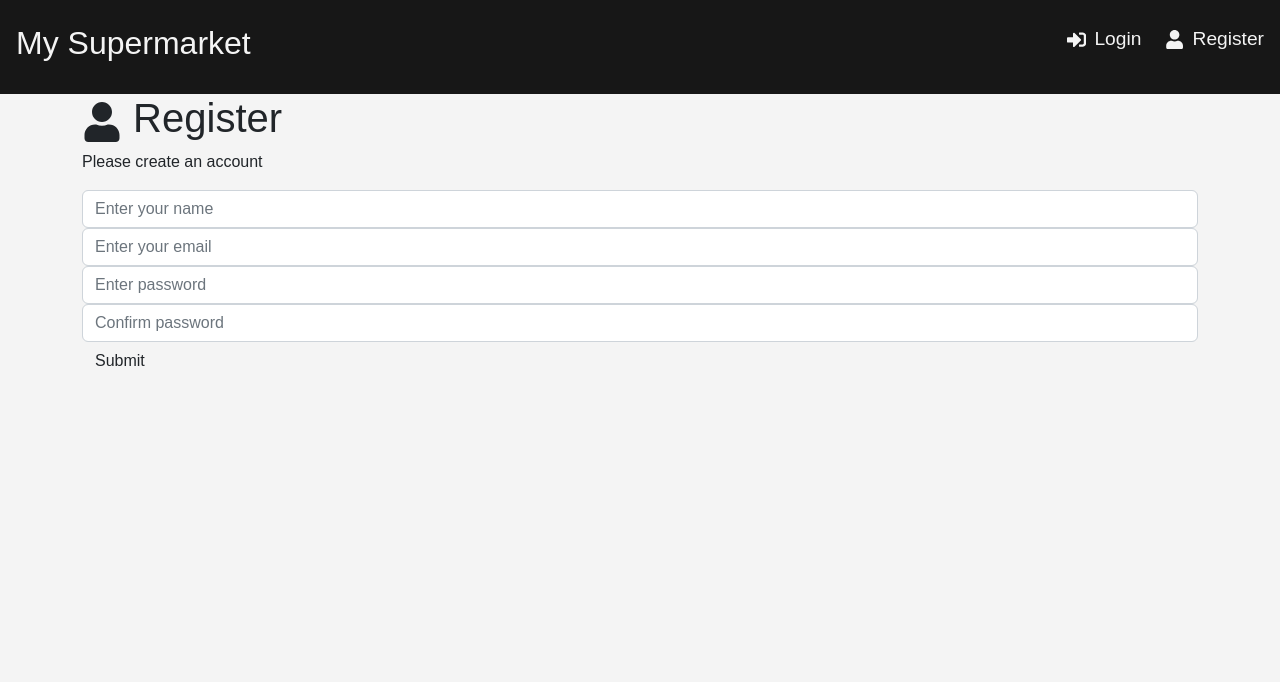
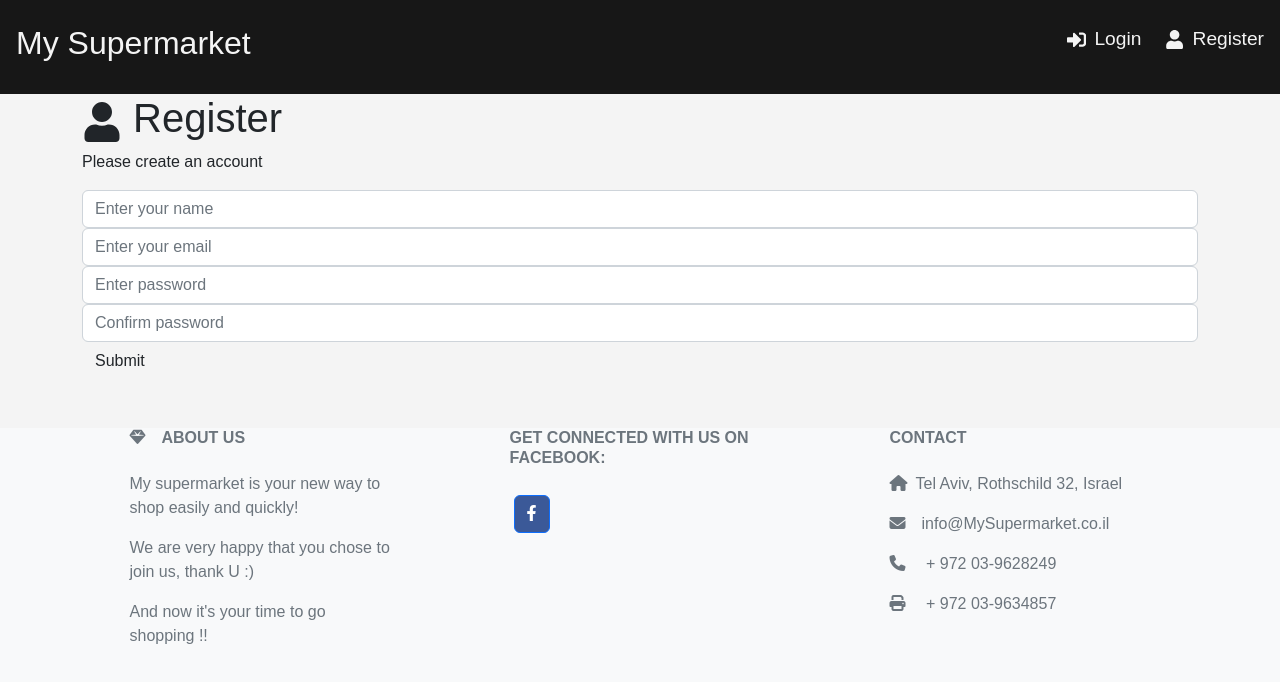
Before and after one commit to meirson1/MySupermarketWeb, a React (Create React App) app in the folder client/: page /register in a window 1280 px wide. Shown: the top 682 px of the page. Built offline with nearby package versions, Linux system fonts and the light colour scheme.

Commit message:
add Footer
add footer with some features :
- link to our facebook page
- about our website and ways to contact with us.

```diff
--- a/client/src/App.js
+++ b/client/src/App.js
@@ -6,6 +6,7 @@ import { ToastContainer } from "react-toastify";
 import Login from "./components/Login";
 import Register from "./components/Register";
 import NavBar from "./components/NavBar";
+import Footer from "./components/Footer";
 
 // Pages
 import HomePage from "./pages/HomePage";
@@ -30,6 +31,7 @@ function App() {
         </div>
       </BrowserRouter>
       <ToastContainer />
+      <Footer />
     </>
   );
 }
--- a/client/src/components/Footer.jsx
+++ b/client/src/components/Footer.jsx
@@ -1,5 +1,52 @@
-import React from "react";
+import React from 'react';
+import { MDBFooter,MDBBtn, MDBContainer, MDBRow, MDBCol, MDBIcon } from 'mdb-react-ui-kit';
 
-export default function Footer() {
-  return <div>Footer</div>;
-}
+export default function App() {
+  return (
+    <MDBFooter bgColor='light' className='text-center text-lg-start text-muted'>
+
+        <section className=''>
+        <MDBContainer className='text-center text-md-start mt-5'>
+          <MDBRow className='mt-3'>
+            <MDBCol md="3" lg="4" xl="3" className='mx-auto mb-4'>
+              <h6 className='text-uppercase fw-bold mb-4'>
+                <MDBIcon icon="gem" className="me-3" />
+                ABOUT US
+              </h6>
+              <p> My supermarket is your new way to shop easily and quickly!</p>
+              <p>We are very happy that you chose to join us, thank U :)</p>
+              <p> And now it's your time to go shopping !!</p>
+            </MDBCol>
+
+            <MDBCol md="4" lg="3" xl="3" className='mx-auto mb-md-0 mb-4'>
+              <h6 className='text-uppercase fw-bold mb-4'>Get connected with us on Facebook:</h6>
+              <p>
+              <MDBBtn className='m-1' style={{ backgroundColor: '#3b5998' }} href='https://www.facebook.com/My-Supermarket-109443241883186'>
+                <MDBIcon fab icon='facebook-f' />
+              </MDBBtn>
+              </p>
+            </MDBCol>
+
+            <MDBCol md="4" lg="3" xl="3" className='mx-auto mb-md-0 mb-4'>
+              <h6 className='text-uppercase fw-bold mb-4'>Contact</h6>
+              <p>
+                <MDBIcon icon="home" className="me-2" />
+                Tel Aviv, Rothschild 32, Israel
+              </p>
+              <p>
+                <MDBIcon icon="envelope" className="me-3" />
+                info@MySupermarket.co.il
+              </p>
+              <p>
+                <MDBIcon icon="phone" className="me-3" /> + 972 03-9628249
+              </p>
+              <p>
+                <MDBIcon icon="print" className="me-3" /> + 972 03-9634857
+              </p>
+            </MDBCol>
+          </MDBRow>
+        </MDBContainer>
+      </section>
+    </MDBFooter>
+  );
+};
```
